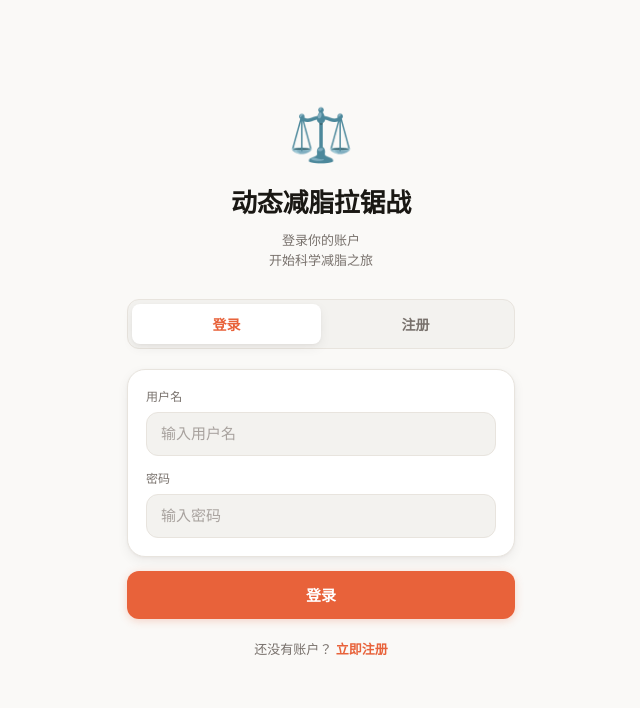
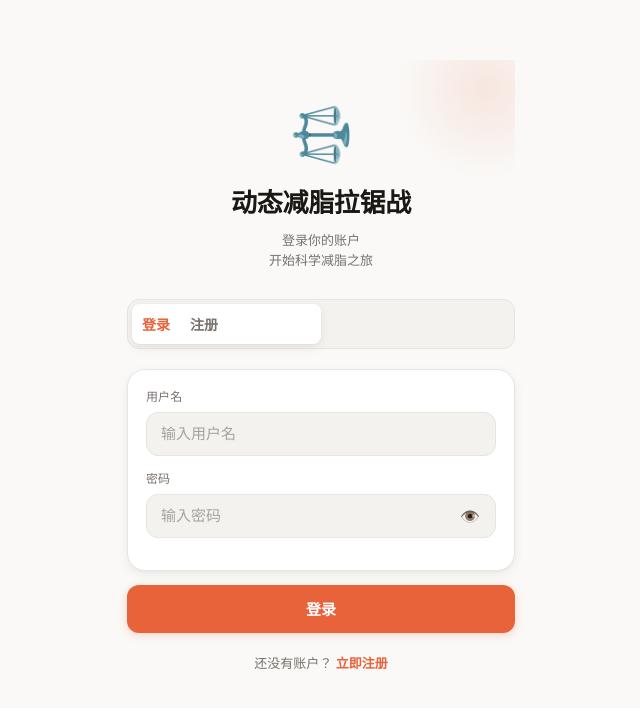
Before and after one commit to Richard-lion/dynamic-fat-loss, a Next.js app: page /login in a window 1280 px wide. Shown: the top 708 px of the page, without its empty margins (319-959 px from the left). Built offline with nearby package versions, Linux system fonts and the light colour scheme.

Commit message:
feat: UI/UX polish — skeleton loader, tab slider animation, password toggle, input validation, page transitions, toast animations

```diff
--- a/src/app/globals.css
+++ b/src/app/globals.css
@@ -538,5 +538,149 @@ body {
 ::-webkit-scrollbar-track { background: transparent; }
 ::-webkit-scrollbar-thumb { background: var(--border); border-radius: 2px; }
 
-/* ── Selection ── */
+/* ── Skeleton Loading ── */
+.skeleton {
+  background: linear-gradient(90deg, var(--bg3) 25%, var(--border) 50%, var(--bg3) 75%);
+  background-size: 200% 100%;
+  animation: shimmer 1.4s ease infinite;
+  border-radius: var(--radius);
+}
+@keyframes shimmer {
+  0%   { background-position: 200% 0; }
+  100% { background-position: -200% 0; }
+}
+.skeleton-text {
+  height: 14px; border-radius: var(--radius-pill);
+  margin-bottom: 10px;
+}
+.skeleton-text.short { width: 60%; }
+.skeleton-text.medium { width: 80%; }
+.skeleton-ring {
+  width: 80px; height: 80px; border-radius: 50%;
+  margin: 0 auto 8px;
+}
+
+/* ── Page Transitions ── */
+.page-enter { animation: pageEnter 0.32s cubic-bezier(0.22, 1, 0.36, 1) forwards; }
+@keyframes pageEnter {
+  from { opacity: 0; transform: translateY(12px); }
+  to   { opacity: 1; transform: translateY(0); }
+}
+.stagger-child { opacity: 0; animation: pageEnter 0.32s cubic-bezier(0.22, 1, 0.36, 1) forwards; }
+.stagger-child:nth-child(1) { animation-delay: 0.05s; }
+.stagger-child:nth-child(2) { animation-delay: 0.10s; }
+.stagger-child:nth-child(3) { animation-delay: 0.15s; }
+.stagger-child:nth-child(4) { animation-delay: 0.20s; }
+.stagger-child:nth-child(5) { animation-delay: 0.25s; }
+
+/* ── Button Press Feedback ── */
+.btn-primary:not(:disabled):active  { transform: scale(0.97); }
+.btn-secondary:not(:disabled):active { transform: scale(0.97); }
+.gender-btn:not(.active):active { transform: scale(0.97); }
+.workout-btn:not(.active):active { transform: scale(0.97); }
+.duration-btn:not(.active):active { transform: scale(0.97); }
+
+/* ── Toast Improvement ── */
+.toast {
+  position: fixed;
+  bottom: 82px;
+  left: 50%;
+  transform: translateX(-50%);
+  background: var(--text);
+  color: #fff;
+  border-radius: var(--radius-pill);
+  padding: 10px 22px;
+  font-size: 13px;
+  font-weight: 500;
+  z-index: 200;
+  white-space: nowrap;
+  max-width: calc(100vw - 32px);
+  overflow: hidden;
+  text-overflow: ellipsis;
+  pointer-events: none;
+}
+.toast.toast-success { background: var(--success); }
+.toast.toast-error   { background: var(--danger); }
+.toast-enter { animation: toastIn 0.28s cubic-bezier(0.22, 1, 0.36, 1); }
+.toast-exit  { animation: toastOut 0.22s ease forwards; }
+@keyframes toastIn  {
+  from { opacity: 0; transform: translateX(-50%) translateY(12px) scale(0.92); }
+  to   { opacity: 1; transform: translateX(-50%) translateY(0)   scale(1); }
+}
+@keyframes toastOut {
+  from { opacity: 1; transform: translateX(-50%) translateY(0)   scale(1); }
+  to   { opacity: 0; transform: translateX(-50%) translateY(8px) scale(0.92); }
+}
+
+/* ── Input Validation States ── */
+.form-group input.valid   { border-color: var(--success); }
+.form-group input.valid:focus { box-shadow: 0 0 0 3px var(--success-bg); }
+.form-group input.error   { border-color: var(--danger); }
+.form-group input.error:focus { box-shadow: 0 0 0 3px var(--danger-bg); }
+
+/* ── Ring Entrance Animation ── */
+@keyframes ringPop {
+  0%   { transform: scale(0.7) rotate(-90deg); opacity: 0; }
+  60%  { transform: scale(1.08) rotate(-90deg); opacity: 1; }
+  100% { transform: scale(1) rotate(-90deg); opacity: 1; }
+}
+.ring-animated { animation: ringPop 0.55s cubic-bezier(0.22, 1, 0.36, 1) both; }
+
+/* ── Food Item Slide Delete ── */
+@keyframes slideOut {
+  from { opacity: 1; max-height: 60px; transform: translateX(0); margin-bottom: 5px; }
+  to   { opacity: 0; max-height: 0;   transform: translateX(40px); margin-bottom: 0; }
+}
+.food-item-removing { animation: slideOut 0.28s ease forwards; }
+
+/* ── Settlement Confetti ── */
+@keyframes confettiFall {
+  0%   { transform: translateY(-20px) rotate(0deg); opacity: 1; }
+  100% { transform: translateY(80px)  rotate(360deg); opacity: 0; }
+}
+
+/* ── Login Hero Decoration ── */
+.login-hero-bg {
+  position: relative;
+  overflow: hidden;
+}
+.login-hero-bg::after {
+  content: '';
+  position: absolute;
+  top: -60px; right: -60px;
+  width: 180px; height: 180px;
+  background: radial-gradient(circle, rgba(232,98,58,0.12) 0%, transparent 70%);
+  border-radius: 50%;
+  pointer-events: none;
+}
+
+/* ── Pill Badge Pulse ── */
+@keyframes pulse {
+  0%   { box-shadow: 0 0 0 0 rgba(232,98,58,0.4); }
+  70%  { box-shadow: 0 0 0 8px rgba(232,98,58,0); }
+  100% { box-shadow: 0 0 0 0 rgba(232,98,58,0); }
+}
+.pulse-badge { animation: pulse 2s ease infinite; }
+
+/* ── Nav Active Indicator ── */
+.nav-item::after {
+  content: '';
+  position: absolute;
+  bottom: 6px; left: 50%;
+  transform: translateX(-50%);
+  width: 0; height: 2px;
+  background: var(--accent);
+  border-radius: 2px;
+  transition: width 0.2s cubic-bezier(0.22, 1, 0.36, 1);
+}
+.nav-item.active::after { width: 20px; }
+
+/* ── Empty State Illustration ── */
+.empty-state {
+  display: flex; flex-direction: column; align-items: center;
+  padding: 32px 16px; gap: 10px;
+}
+.empty-state .empty-icon { font-size: 48px; margin-bottom: 4px; }
+.empty-state .empty-title { font-size: 15px; font-weight: 600; color: var(--text); }
+.empty-state .empty-sub   { font-size: 12px; color: var(--text2); text-align: center; }
 ::selection { background: var(--accent-light); color: var(--accent-dark); }
--- a/src/app/login/page.tsx
+++ b/src/app/login/page.tsx
@@ -1,9 +1,54 @@
 'use client';
 
-import { useState, useEffect } from 'react';
+import { useState, useEffect, useCallback } from 'react';
 import { useRouter } from 'next/navigation';
 
 const API = '/api/auth';
+
+function PasswordInput({ id, label, value, onChange, placeholder, autoComplete, validate }: {
+  id: string; label: string; value: string;
+  onChange: (v: string) => void; placeholder: string;
+  autoComplete: string; validate?: (v: string) => string;
+}) {
+  const [showPw, setShowPw] = useState(false);
+  const [touched, setTouched] = useState(false);
+  const validationMsg = validate ? validate(value) : '';
+  const isValid = value && !validationMsg;
+  const isError = touched && !!validationMsg;
+  return (
+    <div className="form-group" style={{ marginBottom: 14 }}>
+      <label>{label}</label>
+      <div style={{ position: 'relative' }}>
+        <input
+          id={id}
+          type={showPw ? 'text' : 'password'}
+          value={value}
+          onChange={e => onChange(e.target.value)}
+          onBlur={() => setTouched(true)}
+          placeholder={placeholder}
+          autoComplete={autoComplete}
+          className={isValid ? 'valid' : isError ? 'error' : ''}
+          style={{ paddingRight: 42 }}
+        />
+        <button
+          type="button"
+          onClick={() => setShowPw(v => !v)}
+          style={{
+            position: 'absolute', right: 12, top: '50%', transform: 'translateY(-50%)',
+            background: 'none', border: 'none', cursor: 'pointer',
+            fontSize: 16, color: 'var(--text2)', padding: 4,
+          }}
+          aria-label={showPw ? '隐藏密码' : '显示密码'}
+        >
+          {showPw ? '🙈' : '👁️'}
+        </button>
+      </div>
+      {isError && (
+        <div style={{ fontSize: 11, color: 'var(--danger)', marginTop: 4 }}>{validationMsg}</div>
+      )}
+    </div>
+  );
+}
 
 export default function LoginPage() {
   const router = useRouter();
@@ -37,7 +82,6 @@ export default function LoginPage() {
       localStorage.setItem('fl_token', data.token);
       localStorage.setItem('fl_userId', data.userId);
       localStorage.setItem('fl_username', username);
-      // Hard navigation so / page re-mounts and re-runs auth check
       window.location.href = '/';
     } catch (e: any) {
       setError(e.message);
@@ -61,7 +105,6 @@ export default function LoginPage() {
       localStorage.setItem('fl_token', data.token);
       localStorage.setItem('fl_userId', data.userId);
       localStorage.setItem('fl_username', username);
-      // Force hard navigation so / page re-mounts and re-runs auth check
       window.location.href = '/';
     } catch (e: any) {
       setError(e.message);
@@ -71,28 +114,44 @@ export default function LoginPage() {
 
   const handleSubmit = (e: React.FormEvent) => {
     e.preventDefault();
+    if (loading) return;
     if (tab === 'register') handleRegister();
     else handleLogin();
   };
 
+  const tabIndicatorStyle: React.CSSProperties = {
+    position: 'absolute',
+    top: 4, left: 4,
+    height: 'calc(100% - 8px)',
+    width: 'calc(50% - 4px)',
+    background: 'var(--bg2)',
+    borderRadius: 8,
+    boxShadow: 'var(--shadow-card)',
+    transition: 'transform 0.22s cubic-bezier(0.22, 1, 0.36, 1), width 0.22s cubic-bezier(0.22, 1, 0.36, 1)',
+    zIndex: 0,
+    transform: tab === 'login' ? 'translateX(0)' : 'translateX(calc(100% + 4px))',
+  };
+
   return (
-    <div className="container" style={{ maxWidth: 420, margin: '0 auto', paddingTop: 60 }}>
+    <div className="container page-enter" style={{ maxWidth: 420, margin: '0 auto', paddingTop: 60 }}>
       {/* Hero */}
-      <div className="onboarding-hero">
-        <div style={{ fontSize: 52, marginBottom: 10 }}>⚖️</div>
+      <div className="onboarding-hero login-hero-bg">
+        <div style={{ fontSize: 52, marginBottom: 10, animation: 'ringPop 0.6s cubic-bezier(0.22,1,0.36,1) both' }}>⚖️</div>
         <h1 style={{ fontSize: 26 }}>动态减脂拉锯战</h1>
         <p>登录你的账户<br />开始科学减脂之旅</p>
       </div>
 
-      {error && <div className="error-box">{error}</div>}
+      {error && <div className="error-box toast-enter">{error}</div>}
 
       {/* Tab Switcher */}
-      <div style={{ display: 'flex', gap: 0, marginBottom: 20, background: 'var(--bg3)', borderRadius: 'var(--radius)', padding: 4, border: '1px solid var(--border)' }}>
+      <div style={{ position: 'relative', marginBottom: 20, background: 'var(--bg3)', borderRadius: 'var(--radius)', padding: 4, border: '1px solid var(--border)' }}>
+        <div style={tabIndicatorStyle} />
         {(['login', 'register'] as const).map(t => (
           <button
             key={t}
             onClick={() => { setTab(t); setError(''); }}
             style={{
+              position: 'relative', zIndex: 1,
               flex: 1,
               padding: '10px',
               border: 'none',
@@ -100,10 +159,9 @@ export default function LoginPage() {
               fontSize: 14,
               fontWeight: 600,
               cursor: 'pointer',
-              transition: 'all 0.18s',
-              background: tab === t ? 'var(--bg2)' : 'transparent',
+              background: 'transparent',
               color: tab === t ? 'var(--accent)' : 'var(--text2)',
-              boxShadow: tab === t ? 'var(--shadow-card)' : 'none',
+              transition: 'color 0.18s',
             }}
           >
             {t === 'login' ? '登录' : '注册'}
@@ -111,7 +169,7 @@ export default function LoginPage() {
         ))}
       </div>
 
-      <form onSubmit={handleSubmit}>
+      <form onSubmit={handleSubmit} className="stagger-child">
         <div className="card">
           <div className="form-group" style={{ marginBottom: 14 }}>
             <label>用户名</label>
@@ -121,43 +179,64 @@ export default function LoginPage() {
               onChange={e => setUsername(e.target.value)}
               placeholder="输入用户名"
               autoComplete={tab === 'register' ? 'username' : 'username'}
+              className={username.length > 0 && username.length < 2 ? 'error' : username.length >= 2 ? 'valid' : ''}
             />
+            {username.length > 0 && username.length < 2 && (
+              <div style={{ fontSize: 11, color: 'var(--danger)', marginTop: 4 }}>用户名至少 2 个字符</div>
+            )}
           </div>
 
-          <div className="form-group" style={{ marginBottom: tab === 'register' ? 14 : 0 }}>
-            <label>密码</label>
-            <input
-              type="password"
-              value={password}
-              onChange={e => setPassword(e.target.value)}
-              placeholder="输入密码"
-              autoComplete={tab === 'register' ? 'new-password' : 'current-password'}
-            />
-          </div>
+          <PasswordInput
+            id="password"
+            label="密码"
+            value={password}
+            onChange={setPassword}
+            placeholder="输入密码"
+            autoComplete={tab === 'register' ? 'new-password' : 'current-password'}
+            validate={v => v.length > 0 && v.length < 6 ? '密码至少 6 个字符' : ''}
+          />
 
           {tab === 'register' && (
-            <div className="form-group" style={{ marginBottom: 0 }}>
-              <label>确认密码</label>
-              <input
-                type="password"
-                value={confirmPwd}
-                onChange={e => setConfirmPwd(e.target.value)}
-                placeholder="再次输入密码"
-                autoComplete="new-password"
-              />
-            </div>
+            <PasswordInput
+              id="confirmPwd"
+              label="确认密码"
+              value={confirmPwd}
+              onChange={setConfirmPwd}
+              placeholder="再次输入密码"
+              autoComplete="new-password"
+              validate={v => v !== password && v.length > 0 ? '两次密码不一致' : ''}
+            />
           )}
         </div>
 
-        <button type="submit" className="btn-primary" disabled={loading}>
-          {loading ? '处理中...' : tab === 'login' ? '登录' : '创建账户'}
+        <button
+          type="submit"
+          className="btn-primary"
+          disabled={loading}
+          style={{ position: 'relative', overflow: 'hidden' }}
+        >
+          {loading ? (
+            <span style={{ display: 'flex', alignItems: 'center', justifyContent: 'center', gap: 8 }}>
+              <span style={{
+                display: 'inline-block', width: 16, height: 16,
+                border: '2px solid rgba(255,255,255,0.3)',
+                borderTopColor: '#fff',
+                borderRadius: '50%',
+                animation: 'spin 0.7s linear infinite',
+              }} />
+              处理中...
+            </span>
+          ) : tab === 'login' ? '登录' : '创建账户'}
         </button>
       </form>
 
       {tab === 'login' && (
         <p style={{ textAlign: 'center', fontSize: 13, color: 'var(--text2)', marginTop: 20 }}>
           还没有账户？{' '}
-          <button onClick={() => setTab('register')} style={{ background: 'none', border: 'none', color: 'var(--accent)', cursor: 'pointer', fontSize: 13, fontWeight: 600, padding: 0 }}>
+          <button
+            onClick={() => setTab('register')}
+            style={{ background: 'none', border: 'none', color: 'var(--accent)', cursor: 'pointer', fontSize: 13, fontWeight: 600, padding: 0 }}
+          >
             立即注册
           </button>
         </p>
```
Also changed, not shown: src/app/page.tsx (+15 -10 lines).
